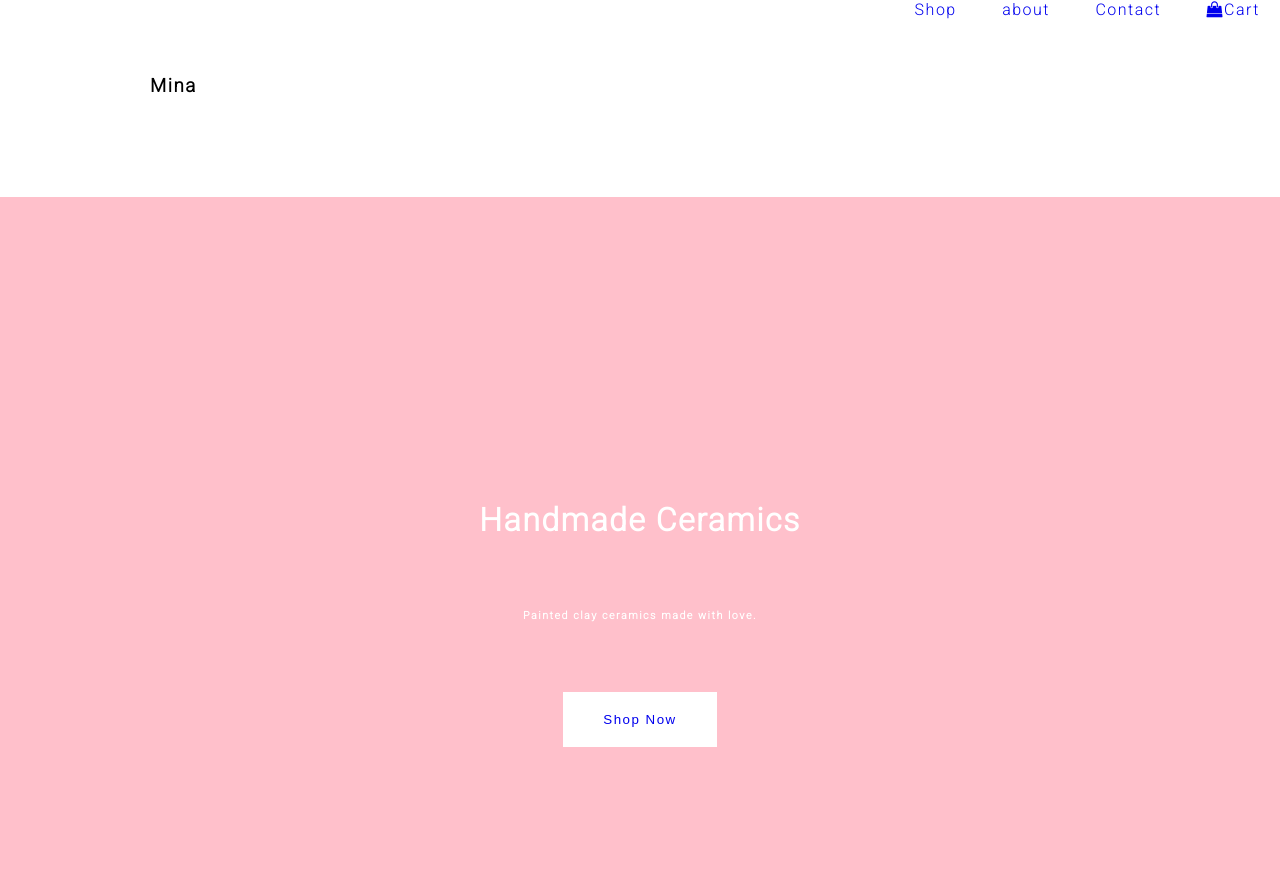
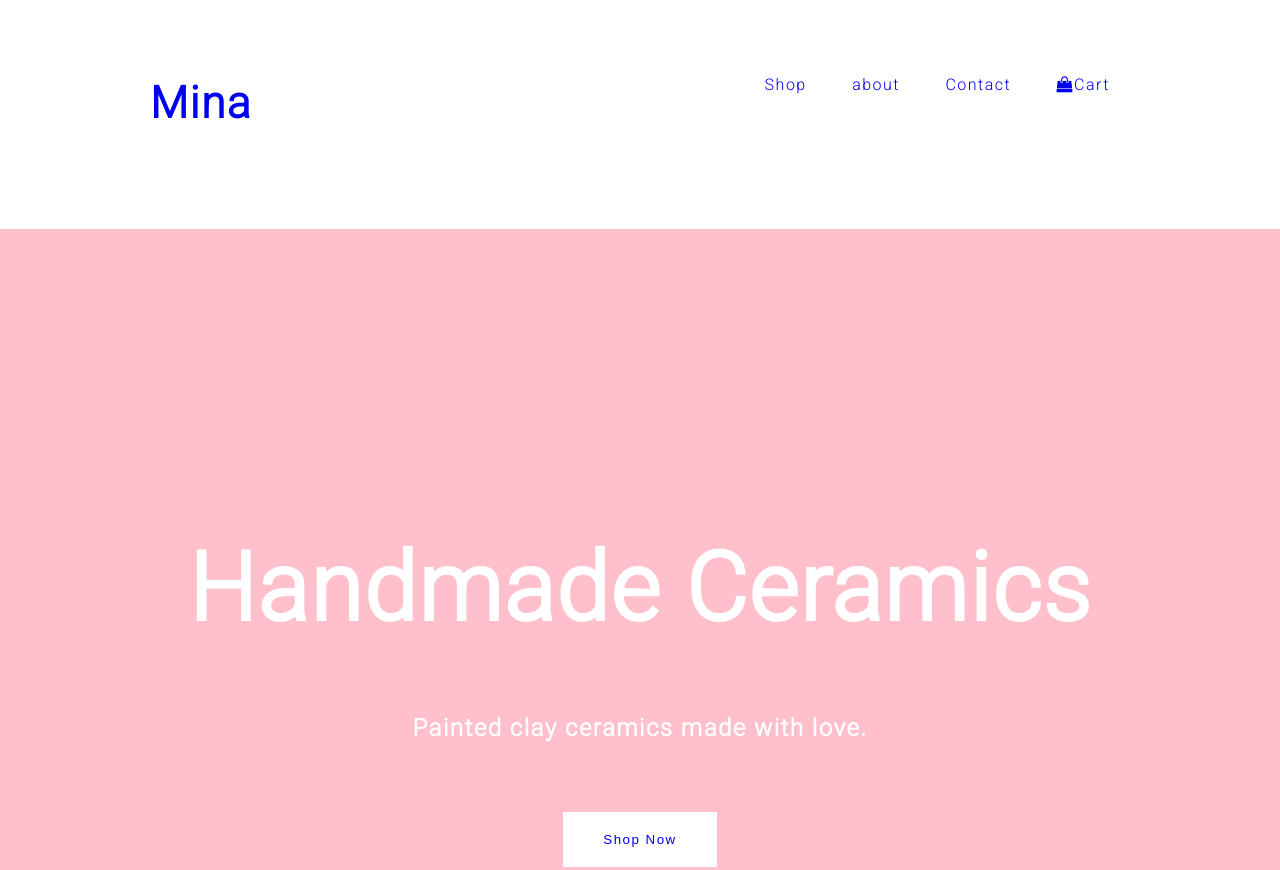
Before and after one commit to Ollie-Judge/Website-Clone, a plain HTML site: page index.html in a window 1280 px wide. Shown: the top 870 px of the page. Drawn offline with Linux system fonts and the light colour scheme.

Commit message:
added styling to the text to fit the original

```diff
--- a/assets/style/style.css
+++ b/assets/style/style.css
@@ -55,8 +55,10 @@ main {
   background-color: #eeeeee;
 }
 
-a {
+a,
+button {
   text-decoration: none;
+  cursor: pointer;
 }
 
 a:visited {
@@ -76,13 +78,20 @@ header {
 .titleContainer {
   align-self: center;
   padding-left: 150px;
-  padding-top: 75px;
+  padding-top: 77px;
+  color: black;
+  display: inline-block;
+}
+
+ul {
+  margin-right: 150px;
+  margin-top: 75px;
 }
 
 nav li {
-  padding-top: 50px;
   display: inline-block;
   padding: 0 20px;
+  color: black;
 }
 
 /* Handmade Ceramics Section */
@@ -98,13 +107,30 @@ nav li {
   color: white;
 }
 
+h1 {
+  font-size: 95px;
+}
+
+h6 {
+  font-size: 24px;
+}
+
+h3 {
+  font-size: 44px;
+}
+
 h1,
 h6 {
   padding-bottom: 70px;
 }
 
+h5 {
+  font-size: 28px;
+}
+
 p {
   padding-bottom: 30px;
+  font-size: 24px;
 }
 
 /* Best sellers section */
--- a/index.html
+++ b/index.html
@@ -18,7 +18,9 @@
   <body>
     <header>
       <div class="titleContainer">
-        <h3 class="title"><bold>Mina</bold></h3>
+        <h3 class="title">
+          <a href="#"><bold>Mina</bold></a>
+        </h3>
       </div>
       <nav class="navConatiner">
         <ul>
```
